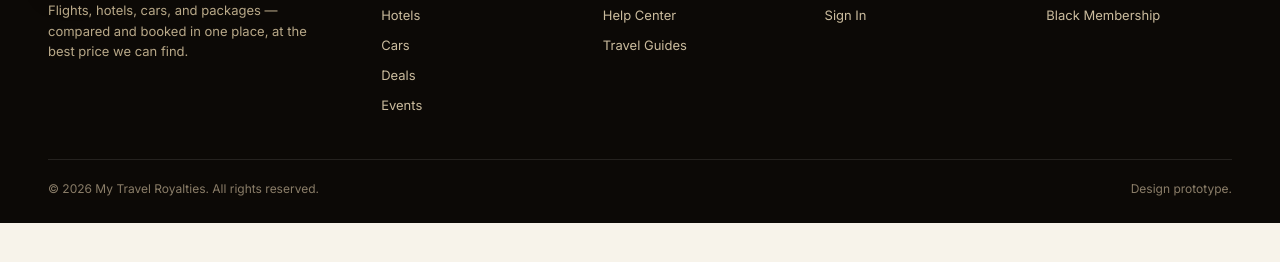
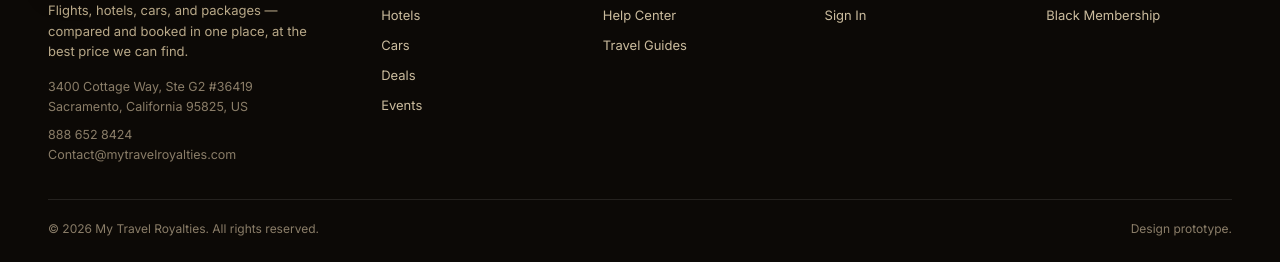
Before and after one commit to Chrisharris-1/my-travel-royalties, a website: page aviation.html in a window 1280 px wide. Shown: the part 1089-1351 px from the top of the page. Before the commit the page ends 1312 px from the top, so only its background shows below. Drawn offline with nearby package versions, Linux system fonts and the light colour scheme.

Commit message:
Add files via upload

```diff
--- a/aviation.html
+++ b/aviation.html
@@ -84,7 +84,7 @@
       <div class="footer-brand">
         <div class="footer-logo-row"><div class="footer-logo-badge"><img src="logo.png" alt="My Travel Royalties"></div><div class="footer-brand-text"><div class="name">My Travel Royalties</div></div></div>
         <p>Flights, hotels, cars, and packages — compared and booked in one place, at the best price we can find.</p>
-      </div>
+      <div class="footer-contact"><p>3400 Cottage Way, Ste G2 #36419<br>Sacramento, California 95825, US</p><p>888 652 8424<br>Contact@mytravelroyalties.com</p></div></div>
       <div><h4>Book</h4><a href="flights.html">Flights</a><a href="hotels.html">Hotels</a><a href="cars.html">Cars</a><a href="deals.html">Deals</a><a href="events.html">Events</a></div>
       <div><h4>Company</h4><a href="office.html">About Us</a><a href="aviation.html">Help Center</a><a href="journal.html">Travel Guides</a></div>
       <div><h4>Account</h4><a href="your-office.html">My Trips</a><a href="your-office.html">Sign In</a></div>
--- a/ota.css
+++ b/ota.css
@@ -263,6 +263,8 @@ h1,h2,h3,h4{ font-family:var(--head); font-weight:700; color:var(--ink); letter-
 .footer-grid a{ display:block; font-size:13px; margin-bottom:10px; color:#cbbc9e; }
 .footer-grid a:hover{ color:#fff; }
 .footer-brand p{ font-size:13px; margin-top:12px; color:#b8a888; max-width:260px; }
+.footer-contact{ margin-top:16px; }
+.footer-contact p{ font-size:12.5px; margin-top:8px; color:#8a7d68; line-height:1.6; max-width:260px; }
 .footer-bottom{ display:flex; justify-content:space-between; padding-top:20px; font-size:12px; color:#8a7d68; flex-wrap:wrap; gap:10px; }
 @media (max-width:900px){ .footer-grid{ grid-template-columns:1fr 1fr 1fr; } }
 @media (max-width:560px){ .footer-grid{ grid-template-columns:1fr 1fr; } }
```
Also changed, not shown: cars.html (+1 -1 lines), deals.html (+1 -1 lines), events.html (+1 -1 lines), flights.html (+1 -1 lines), hotels.html (+1 -1 lines), index.html (+1 -1 lines), journal.html (+1 -1 lines), membership.html (+1 -1 lines), office.html (+1 -1 lines), your-office.html (+1 -1 lines).
